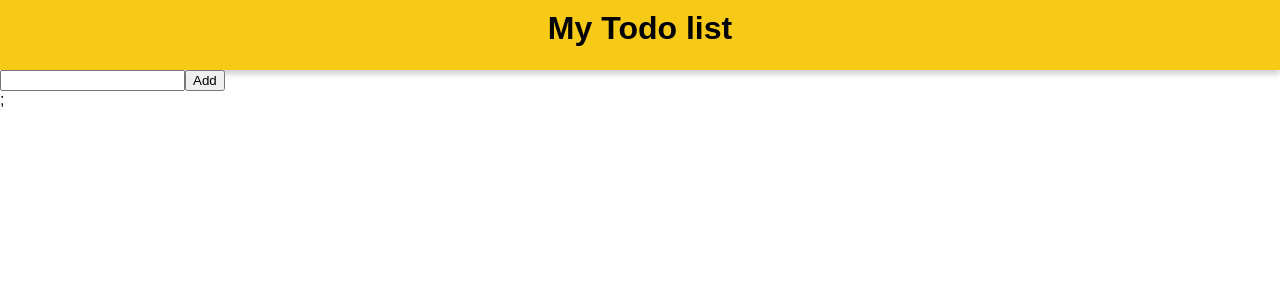
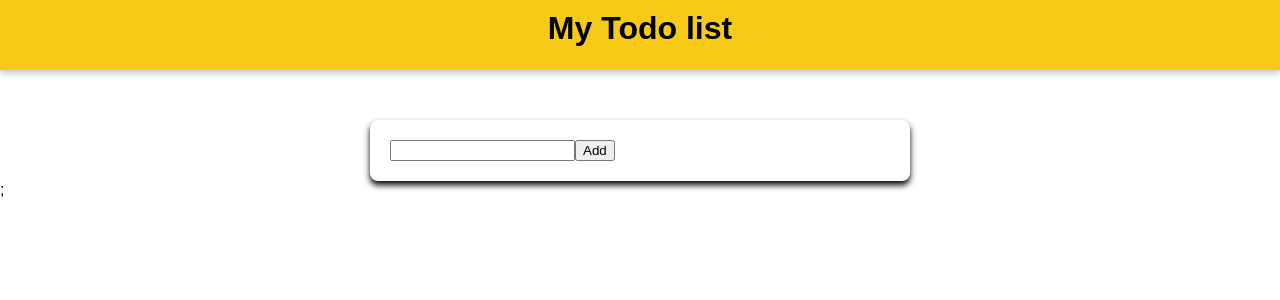
Before and after one commit to arjunk03/reactApp, a React (Vite) app in the folder todoApp/: page / in a window 1280 px wide. Shown: the top 300 px of the page. Built offline with nearby package versions, Linux system fonts and the light colour scheme.

Commit message:
css updated

```diff
--- a/todoApp/src/components/Form.jsx
+++ b/todoApp/src/components/Form.jsx
@@ -1,4 +1,5 @@
 import { useState } from "react";
+import styles from "./form.module.css";
 export default function Form({ todos, setTodos }) {
   const [todo, setTodo] = useState("");
 
@@ -10,7 +11,7 @@ export default function Form({ todos, setTodos }) {
     setTodo("");
   }
   return (
-    <form onSubmit={(e) => handleSubmit(e)}>
+    <form className={styles.todoform} onSubmit={(e) => handleSubmit(e)}>
       <input
         onChange={(e) => setTodo(e.target.value)}
         type="text"
--- /dev/null
+++ b/todoApp/src/components/form.module.css
@@ -0,0 +1,9 @@
+.todoform {
+  background-color: white;
+  border-radius: 8px;
+  padding: 20px;
+  width: 500px;
+  margin: 0 auto;
+  margin-top: 50px;
+  box-shadow: 0 4px 6px rgb(0, 0, 0);
+}
```
